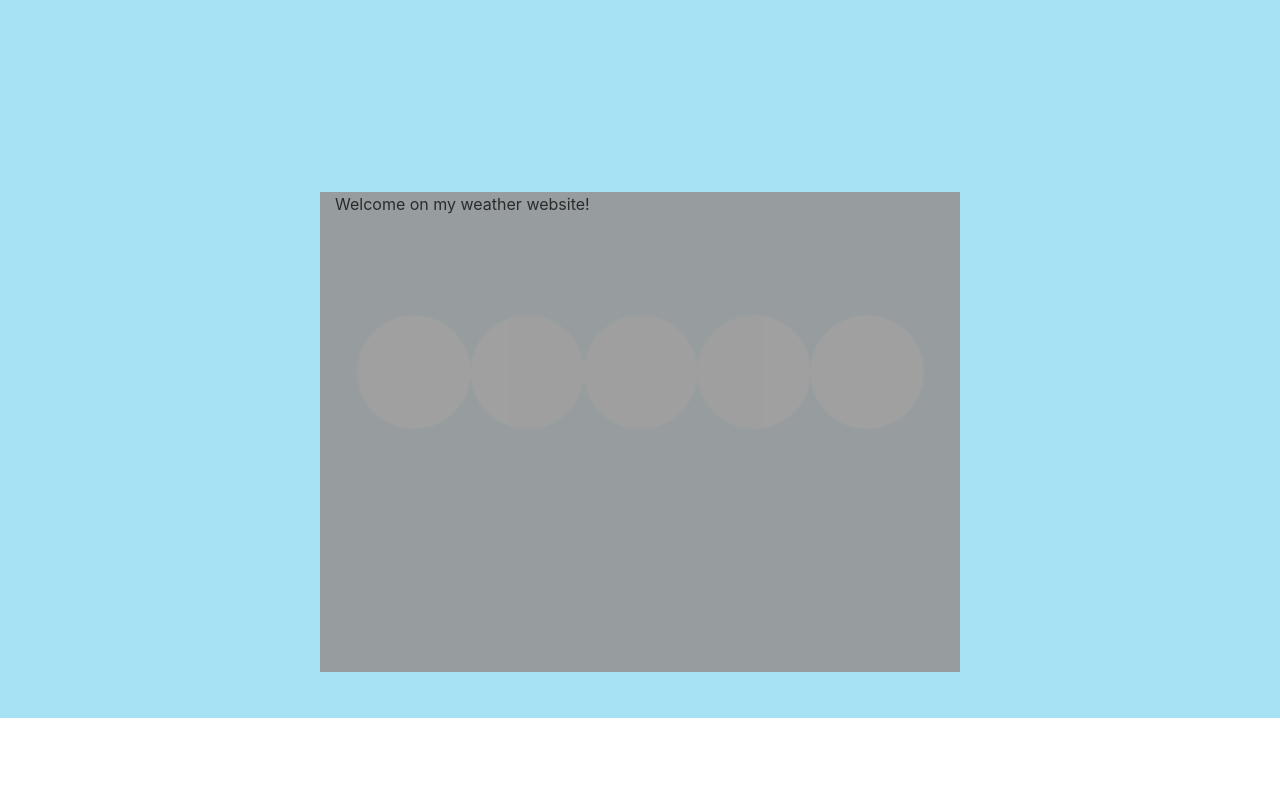
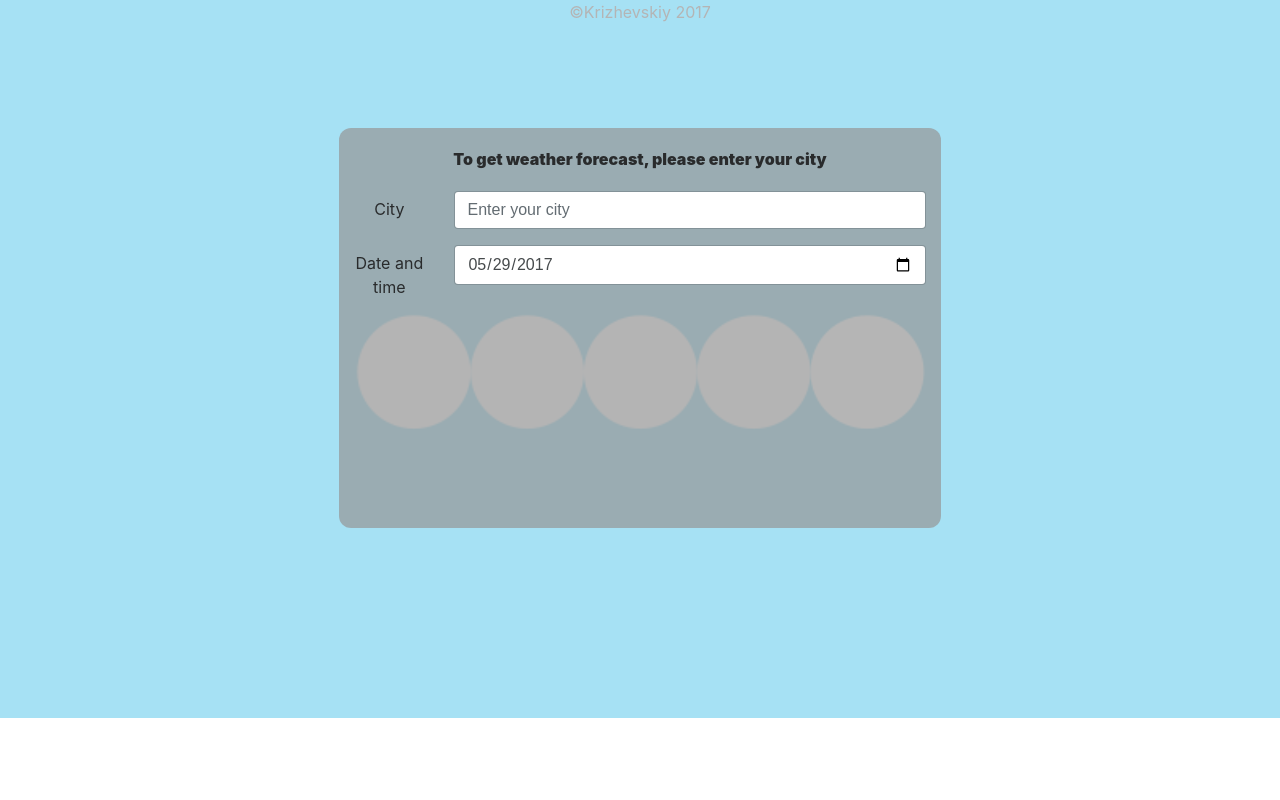
Before and after one commit to nikitk00/weather_app, a PHP site: page / in a window 1280 px wide. Run offline with PHP 8.4, Linux system fonts and the light colour scheme; some libraries are stand-ins or nearby versions.

Commit message:
added few fields and footer

```diff
--- a/styles/styles.css
+++ b/styles/styles.css
@@ -3,24 +3,21 @@ body{
 	background-position:top;
 	background-size: 100%;
 	background-repeat: no-repeat;
-/*	opacity: 0.8;*/
-/*	background-size: cover;*/
-/*
-	background-color: aquamarine;
-	background-repeat: no-repeat;
-*/
 }
 
 #cntnr{
-	margin-top: 15%;
+	padding-top: 1.5%;
+	text-align: center;
+	margin-top: 10%;
 	margin-bottom: 20%;
-	height: 60%;
-	width: 50%;
-	background-color: rgba(150, 150, 150, 0.9);
+	border-radius: 12px;
+	height: 50%;
+	width: 47%;
+	background-color: rgba(150, 150, 150, 0.7);
 }
 
 .opsty{
-	  width: 100%;
+	width: 100%;
     height: 100%;
     position: absolute;
     top: 0px;
@@ -28,6 +25,15 @@ body{
 	position: fixed;
 }
 
-html{
-/*	box-sizing: inherit;*/
+.hdr{
+	font-weight: bold;
+	margin-bottom: 3.5%;
 }
+
+footer{
+/*	position: sticky;*/
+	text-align: center;
+}
+#ftr{
+	z-index: 5;
+}
--- a/views/view_index.php
+++ b/views/view_index.php
@@ -12,11 +12,31 @@
 	<body>
 		<div class="opsty">
 			<div class="container" id="cntnr">
-				<p>Welcome on my weather website!</p>
+				<form method="post">
+					 <div class="form-group">
+					 	<div class="hdr">
+					 		<b>To get weather forecast, please enter your city</b>
+					 	</div>
+					 	<div class="form-group row">
+							<label for="example-text-input" class="col-2 col-form-label">City</label>
+							<div class="col-10">
+								<input name="city" class="form-control" type="text" placeholder="Enter your city" id="example-text-input">
+							</div>
+						</div>
+						<div class="form-group row">
+							<label for="example-datetime-local-input" class="col-2 col-form-label">Date and time</label>
+							<div class="col-10">
+								<input class="form-control" type="date" value="<?php echo date('Y-m-d'); ?>" id="example-datetime-local-input">
+							</div>
+						</div>
+					</div>
+				</form>
 			</div>
 		</div>
 	</body>
-	<footer>
-
-	</footer>
+	<div id="ftr">
+		<footer>
+			&copy;Krizhevskiy 2017
+		</footer>
+	</div>
 </html>
```
